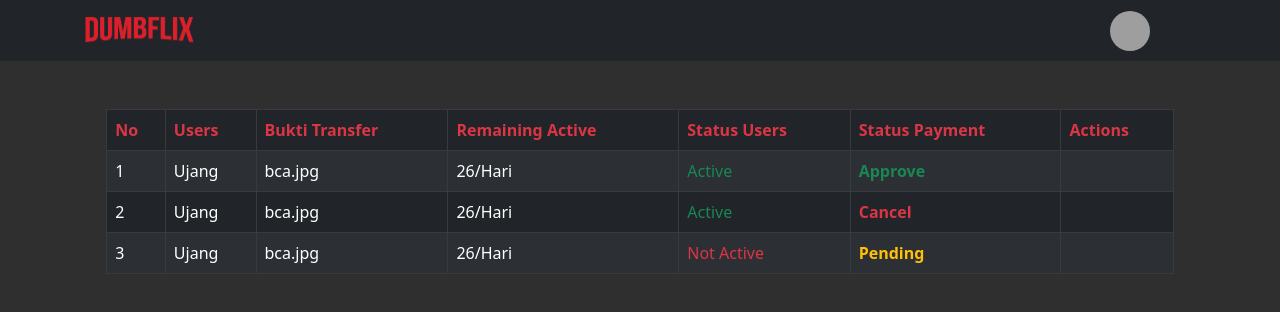
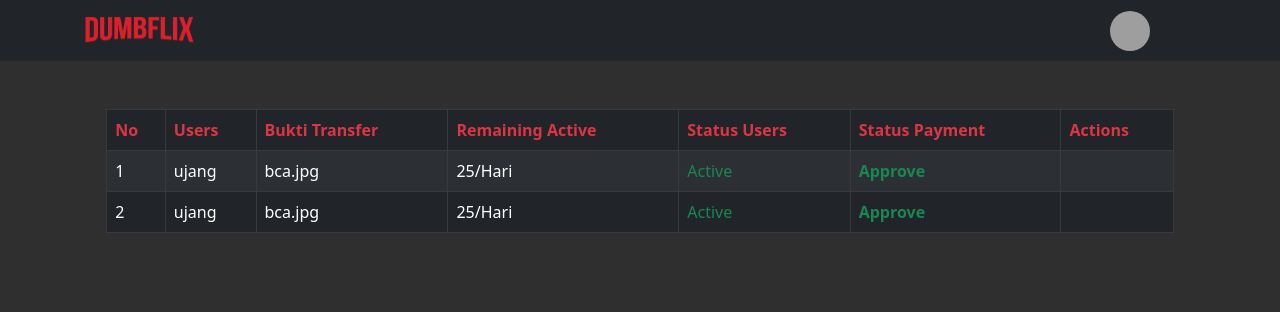
Before and after one commit to fakhriR233/TaskWeek1-FE, a React (Create React App) app: page /listtransactions in a window 1280 px wide. Shown: the top 312 px of the page. Built offline with nearby package versions, Linux system fonts and the light colour scheme; grey boxes are pictures that could not be loaded.

Commit message:
menambahkan data dummy list transactions

```diff
--- a/src/Components/ListTransactions/ListTransactions.jsx
+++ b/src/Components/ListTransactions/ListTransactions.jsx
@@ -3,6 +3,7 @@ import Table from "react-bootstrap/Table";
 import { Row, Col, Container } from "react-bootstrap";
 import TopNavAdmin from "../Utility/TopNavAdmin";
 import { ButtonAction } from "./ButtonAction";
+import data from "../data/transaction.json";
 
 function ListTransactions() {
   return (
@@ -28,42 +29,25 @@ function ListTransactions() {
                 <th>Actions</th>
               </tr>
             </thead>
+
             <tbody>
-              <tr>
-                <td>1</td>
-                <td>Ujang</td>
-                <td>bca.jpg</td>
-                <td>26/Hari</td>
-                <td className="text-success">Active</td>
-                <td className="text-success fw-bold">Approve</td>
-                <td>
-                  <ButtonAction />
-                </td>
-              </tr>
-              <tr>
-                <td>2</td>
-                <td>Ujang</td>
-                <td>bca.jpg</td>
-                <td>26/Hari</td>
-                <td className="text-success">Active</td>
-                <td className="text-danger fw-bold">Cancel</td>
-                {/* <td><ButtonAction/></td> */}
-                <td>
-                  <ButtonAction />
-                </td>
-              </tr>
-              <tr>
-                <td>3</td>
-                <td>Ujang</td>
-                <td>bca.jpg</td>
-                <td>26/Hari</td>
-                <td className="text-danger">Not Active</td>
-                <td className="text-warning fw-bold">Pending</td>
-                {/* <td><ButtonAction/></td> */}
-                <td>
-                  <ButtonAction />
-                </td>
-              </tr>
+              {data?.map((item, id) => {
+                return (
+                  <tr>
+                    <td>{item.id}</td>
+                    <td>{item.name}</td>
+                    <td>{item.proof}</td>
+                    <td>{item.hari}/Hari</td>
+                    <td className="text-success">{item.memberstatus}</td>
+                    <td className="text-success fw-bold">
+                      {item.transactionstatus}
+                    </td>
+                    <td>
+                      <ButtonAction />
+                    </td>
+                  </tr>
+                );
+              })}
             </tbody>
           </Table>
         </Col>
--- /dev/null
+++ b/src/Components/data/transaction.json
@@ -0,0 +1,16 @@
+[{
+    "id": "1",
+    "name": "ujang",
+    "proof": "bca.jpg",
+    "hari": "25",
+    "memberstatus": "Active",
+    "transactionstatus": "Approve"
+  },
+  {
+    "id": "2",
+    "name": "ujang",
+    "proof": "bca.jpg",
+    "hari": "25",
+    "memberstatus": "Active",
+    "transactionstatus": "Approve"
+  }]
```
Also changed, not shown: src/Components/AddFilm/AddFilm.jsx (added, +54 -0 lines), src/Components/AddFilm/ButtonModalAddFilm.js (added, +25 -0 lines), src/Components/DetailAdmin/ContentDetailAdmin.js (added, +83 -0 lines), src/Components/DetailAdmin/DetailAdminPage.jsx (added, +15 -0 lines).
